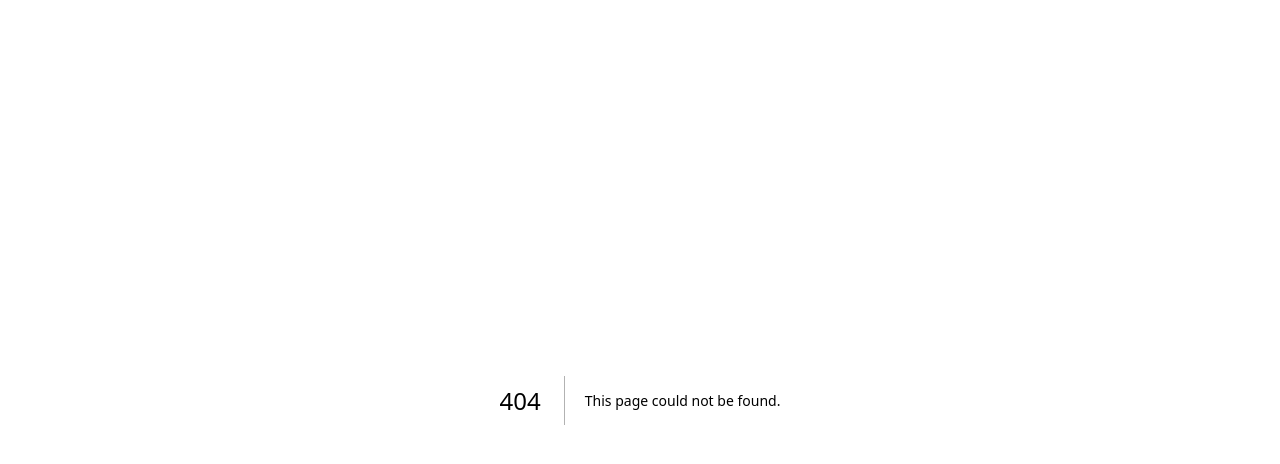
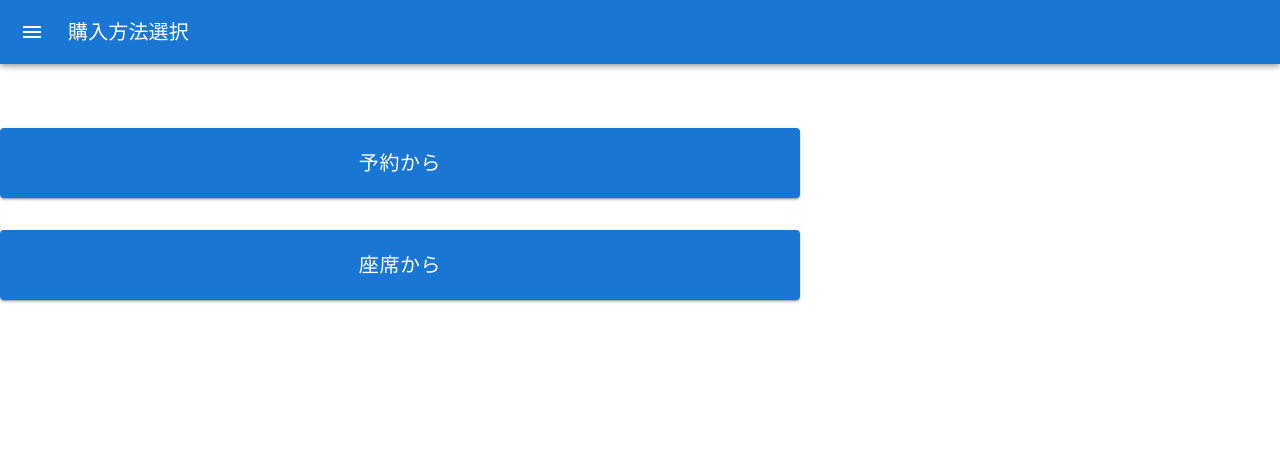
Before and after one commit to okenshin/HAL-cinema-CMS, a Next.js app in the folder frontend/: page /buy in a window 1280 px wide. Before the commit this address had no page. Shown: the top 464 px of the page. Built offline with nearby package versions, Linux system fonts and the light colour scheme.

Commit message:
buybutton設置

```diff
--- /dev/null
+++ b/frontend/src/components/buyselecter/buybutton/index.js
@@ -0,0 +1,12 @@
+import * as React from 'react';
+import Stack from '@mui/material/Stack';
+import Button from '@mui/material/Button';
+
+export default function buyButtons() {
+  return (
+    <Stack spacing={4} flex-direction = "column">
+      <Button variant="contained" sx={{ width: 800 , height: 70 , fontSize: 20}}>予約から</Button>
+      <Button variant="contained" sx={{ width: 800 , height: 70 , fontSize: 20}}>座席から</Button>
+    </Stack>
+  );
+}
--- /dev/null
+++ b/frontend/src/components/buyselecter/index.js
@@ -0,0 +1,9 @@
+import Buybuttons from  "@/components/buyselecter/buybutton";
+
+export default function buyselecter(props) {
+    return (
+      <>
+          <Buybuttons></Buybuttons>
+      </>
+    )
+  }
--- a/frontend/src/components/sideMenu/index.js
+++ b/frontend/src/components/sideMenu/index.js
@@ -126,6 +126,9 @@ export default function PersistentDrawerLeft(props) {
                 <ListItemButton href="/schedule">
                     <ListItemText primary="スケジュール情報" />
                 </ListItemButton>
+                <ListItemButton href="/buy">
+                    <ListItemText primary="購入方法選択" />
+                </ListItemButton>
         </List>
         <Divider />
       </Drawer>
--- /dev/null
+++ b/frontend/src/pages/buy.js
@@ -0,0 +1,12 @@
+import SampleSideMenu from "@/components/sideMenu";
+import React from "react";
+import Buyselecter from "@/components/buyselecter";
+
+    export default function buy(props) {
+        return (
+          <>
+              <SampleSideMenu menutitle="購入方法選択" />
+              <Buyselecter></Buyselecter>
+          </>
+        )
+      }
```
